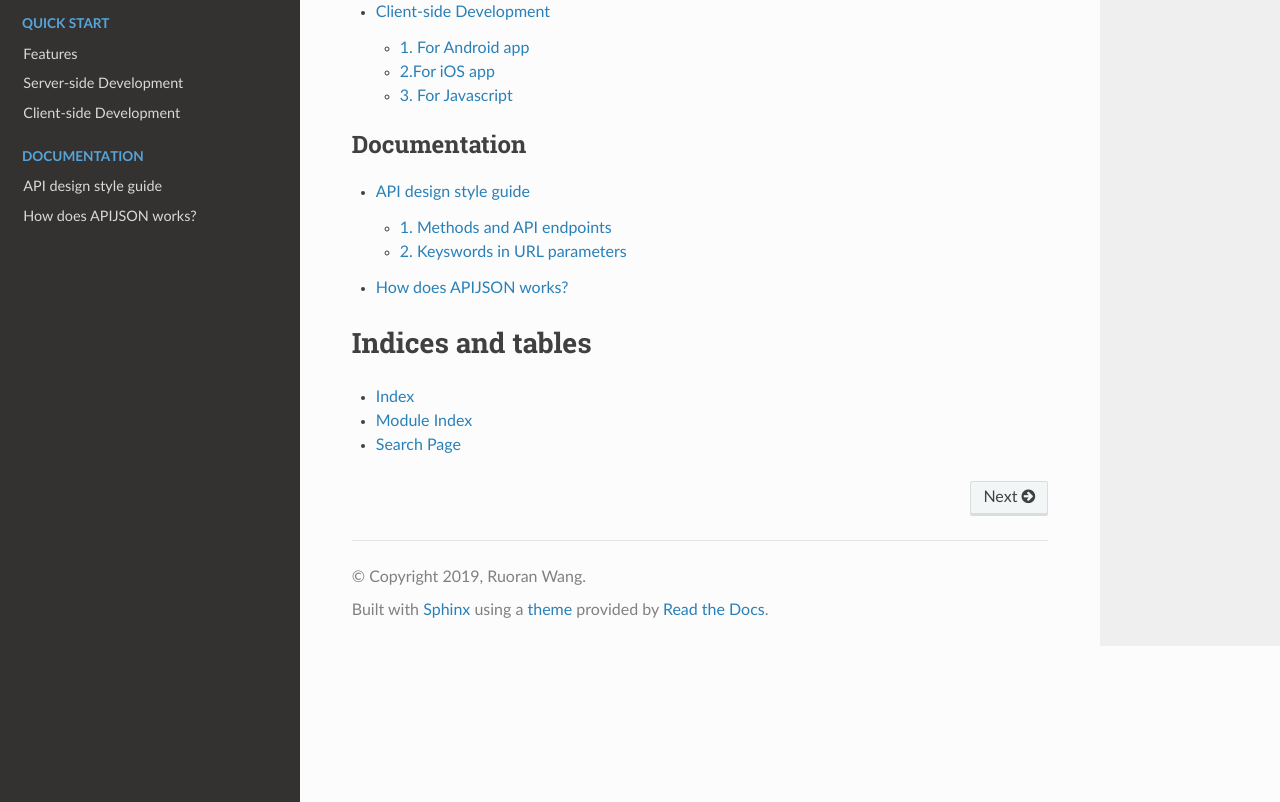
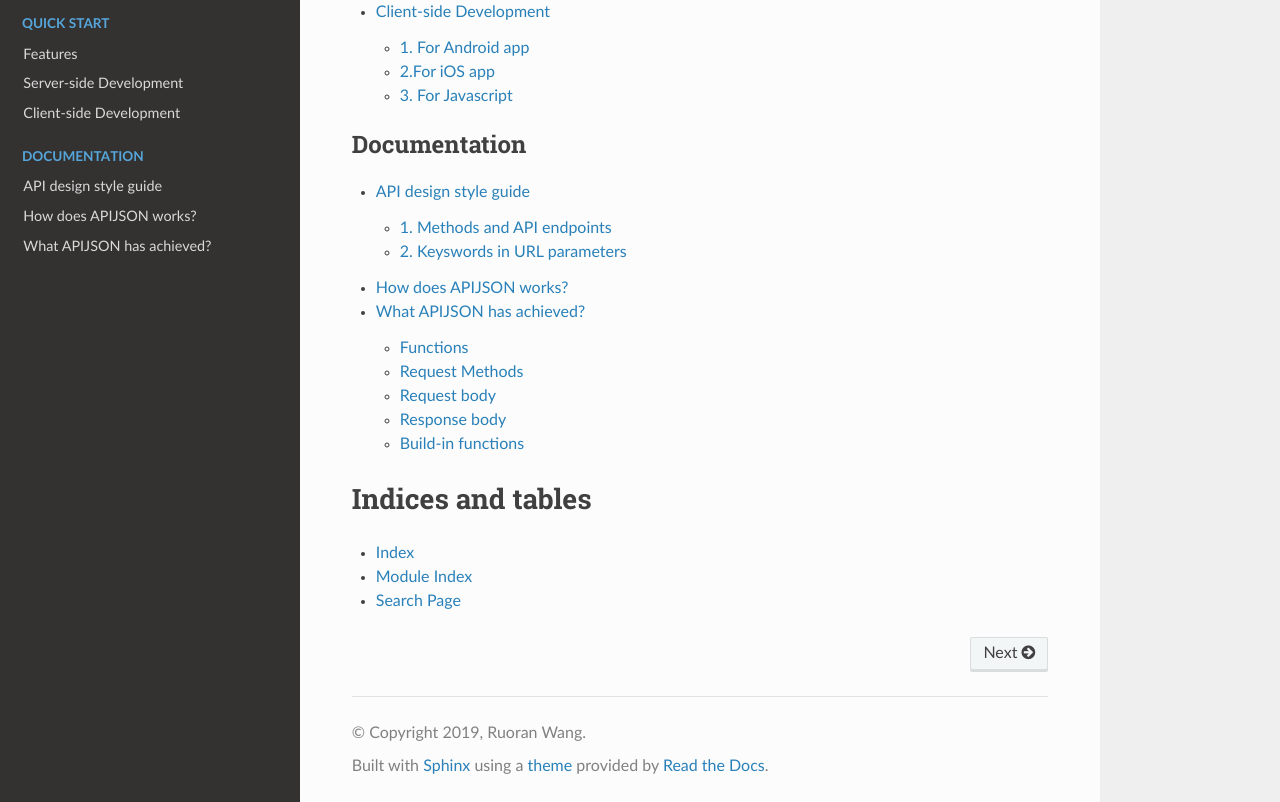
Before and after one commit to ruoranw/APIJSONdocs, a Sphinx documentation site: the page built from source/index.rst, in a window 1280 px wide and 900 px high, scrolled down 826 px, cut to the strip 98-900 px from the top of the window. Built offline with Sphinx 7.4.7 and the Read the Docs theme 2.0.0, drawn with Linux system fonts in a browser that asks for light colours; some of the changed lines change nothing that is shown.

Commit message:
add what_achieved.rst

```diff
--- /dev/null
+++ b/source/documentation/what_achieved.rst
@@ -0,0 +1,96 @@
+What APIJSON has achieved?
+==========================
+
+Functions
+----------
+
+Registeration and login
+
+CRUD and remote procedure call(RPC) of functions
+
+Setting orders and pages on returned data
+
+Calculating and grouping data
+
+Fuzzy matching search
+
+Regular expressions
+
+Joining tables, subquery, and other SQL functions
+
+---------------------
+
+Request Methods
+-----------------
+GET,HEAD,GETS,HEADS,POST,PUT,DELETE
+
+---------------------
+
+Request body
+--------------
+
+{ "Table":{...} }
+
+{ "Table0":{...}, "Table1":{...}, "Table2":{...} ... }
+
+{ "[]":{ "Table":{...} } }
+
+{ "[]":{ "Table0":{...}, "Table1":{...}, "Array0[]":{...}, ... } }
+.
+.
+.
+etc.
+
+---------------------
+
+Response body
+--------------
+
+The reponse body structure will be the same as request body structure.
+
+---------------------
+
+Build-in functions
+-------------------
+
+.. code-block:: json
+
+    "key[]":{}                                       // retrieve data arrays.
+
+    "key{}":[1,2,3]                                  // Add constraints on returned data.
+
+    "key{}":"<=10;length(key)>1..."                  // Add constraints on returned data.
+
+    "key()":"function(arg0,arg1...)"                 // RPC of functions.
+
+    "key@":"key0/key1.../targetKey"                  // Refer a value.
+
+    "key$":"%abc%"                                   // Fuzzy machting research.
+
+    "key~":"^[0-9]+$"                                // Include regular expressions.
+
+    "key%":"2018-01-01,2018-10-01"                   // Add constraints on returned data.
+
+    "key+":[1]                                         // Add/Expand data.
+
+    "key-":888.88                                      // Reduce/Delete data.
+
+    "name:alias"                                       // Make an alias.
+
+    "@combine":"name~,tag~"                            // Set more than two conditions.
+
+    "@column":"id,sex,name"                            // Set returned value.
+
+    "@group":"userId"                                  // Group data.
+
+    "@having":"max(id)>=100"                           // Add aggregate functions.
+
+    "@order":"date-,name+"                             // Set orders.
+
+    "@schema":"sys"                                    //
+
+    "@database":"POSTGRESQL"                           // Interact with different databases.
+
+    "@explain":true                                    // Performance analysis.
+
+    "@role":"LOGIN"                                    // Set the visiting role.
--- a/source/index.rst
+++ b/source/index.rst
@@ -24,11 +24,12 @@ About APIJSON
    quick_start/client_deployment/client_deployment
 
 .. toctree::
-   :maxdepth: 2
+   :maxdepth: 3
    :caption: Documentation
 
    documentation/design_rules
    documentation/why
+   documentation/what_achieved
 
 Indices and tables
 ==================
```
Also changed, not shown: source/documentation/design_rules.rst (line endings or trailing spaces), 14 other files.
